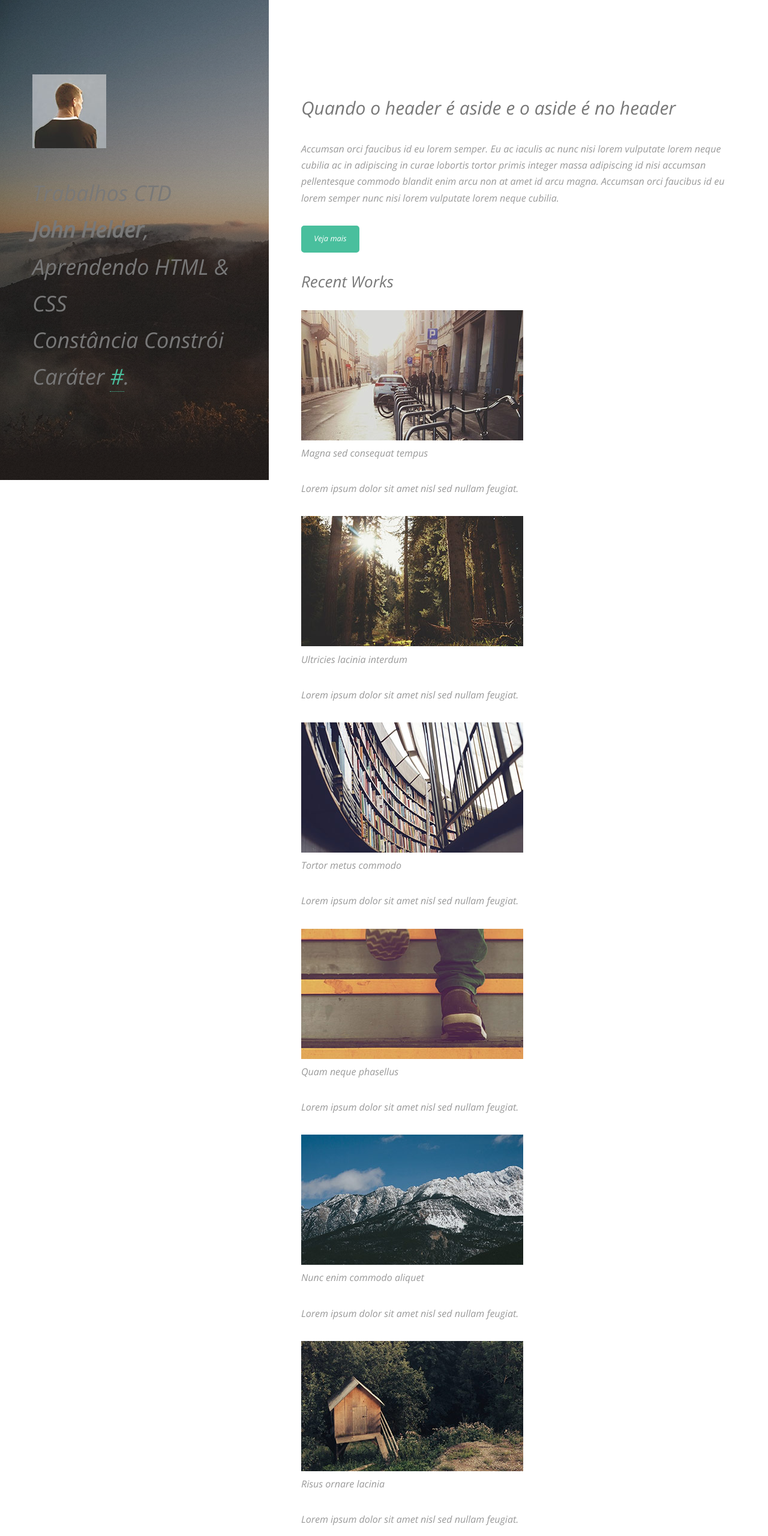
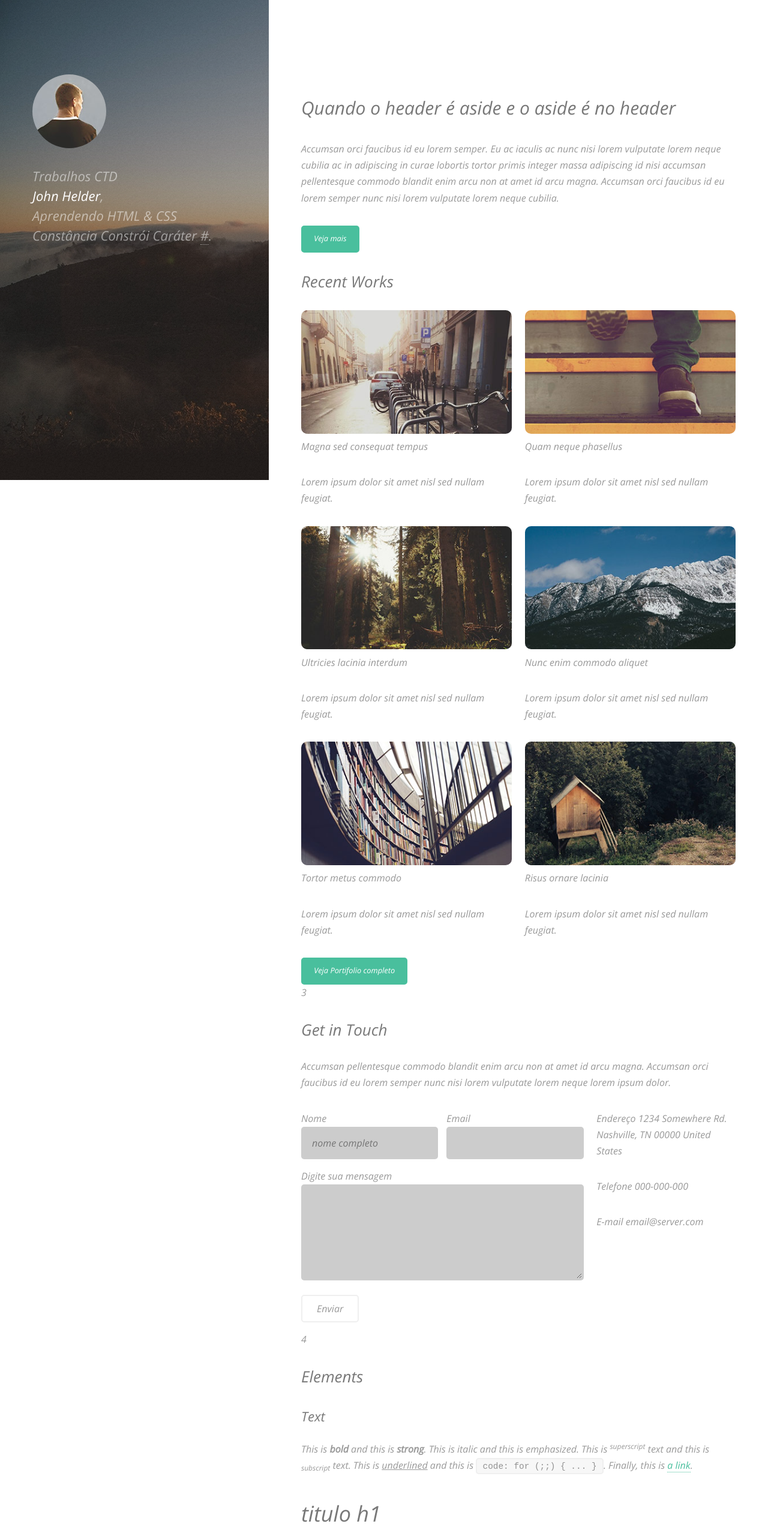
Before and after one commit to Johnhelder/Johnhelder.github.io, a plain HTML site: page index.html in a window 1280 px wide. Shown: the top 2560 px of the page at 60% size. Drawn offline with nearby package versions, Linux system fonts and the light colour scheme.

Commit message:
Mais uma estilização

```diff
--- a/style.css
+++ b/style.css
@@ -187,6 +187,55 @@ textarea{
   text-align: left;
 }
 
+.table td{
+  padding: .75em;
+}
+
+.table th{
+  background: #ccc;
+  padding: .75em;
+}
+
+.table tbody tr td{
+  border-bottom: 1px solid #ccc;
+}
+
+.table tbody tr:first-child td{
+  border-top: 2px solid #666;
+}
+
+.table tbody tr:last-child td{
+  border-bottom: 2px solid #666;
+}
+
+.table tbody tr:nth-child(even) td{
+  background: #eee;
+}
+
+.table-alternate tbody td, .table-alternate tbody tr:first-child td, .table-alternate tbody tr:last-child td{
+  border: 1px solid #ddd;
+}
+
+.main-header-title{
+  font-size: 22px;
+  line-height: 1.5;
+  color: white;
+  font-weight: normal;
+  color: rgba(255, 255, 255, .5);
+}
+
+.main-header-title strong{
+  color: white;
+  font-weight: normal;
+}
+
+.main-header-link{
+  color: inherit;
+}
+
+.main-header-link:hover{
+  color: #49bf9d;
+}
 
 
 .main-content{
@@ -195,3 +244,42 @@ textarea{
   padding: 124px 54px 72px;
   box-sizing: border-box;
 }
+
+.main-header-link img{
+  border-radius: 50%;
+  overflow: hidden;
+}
+
+.recent-works-card img{
+  border-radius: 10px;
+  overflow: hidden;
+}
+
+/* Grid */
+.row{
+  overflow: auto;
+}
+
+.col-2{
+  width: 48.5%;
+  float: left;
+}
+
+.col-2:first-child{
+  margin-right: 1.5%;
+}
+
+.col-2:last-child{
+  margin-left: 1.5%;
+}
+
+.col-2-3{
+  width: 65%;
+  float: left;
+}
+
+.col-1-3{
+  width: 32%;
+  margin-left: 3%;
+  float: left;
+}
```
